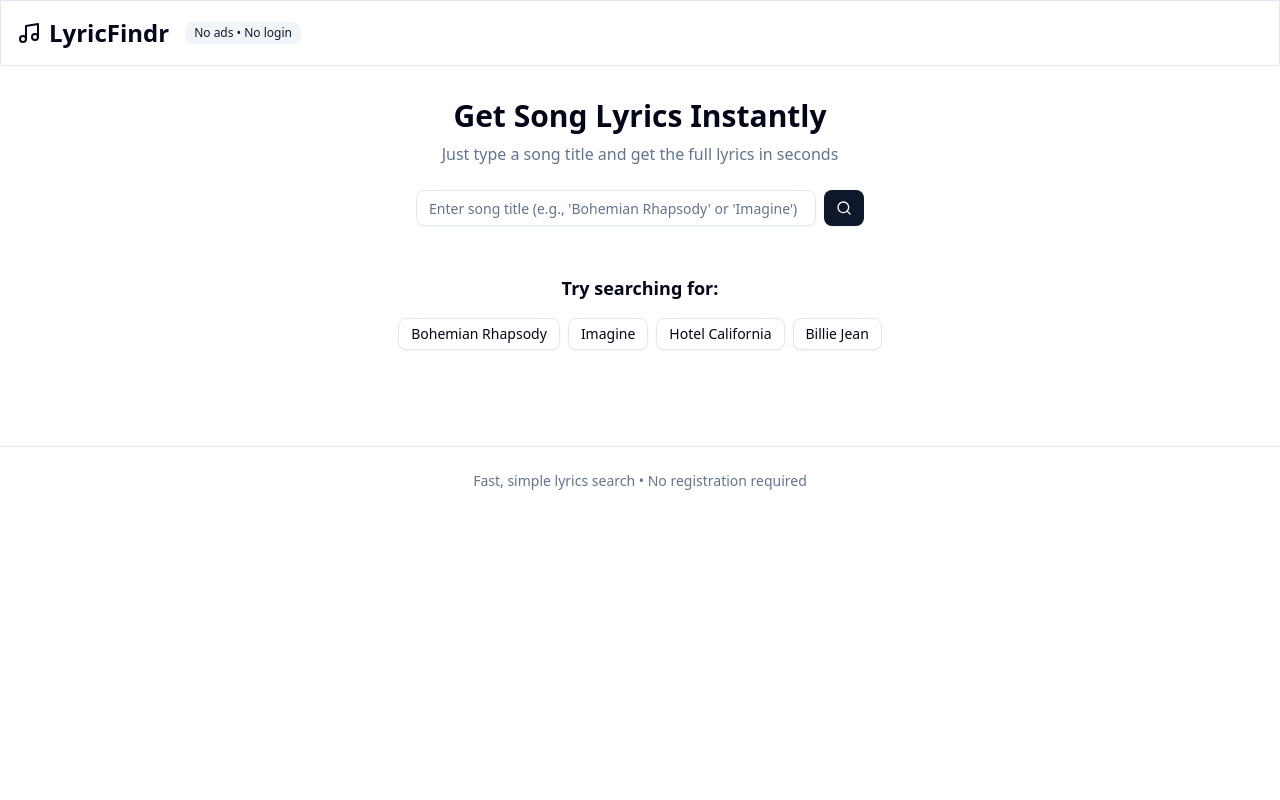
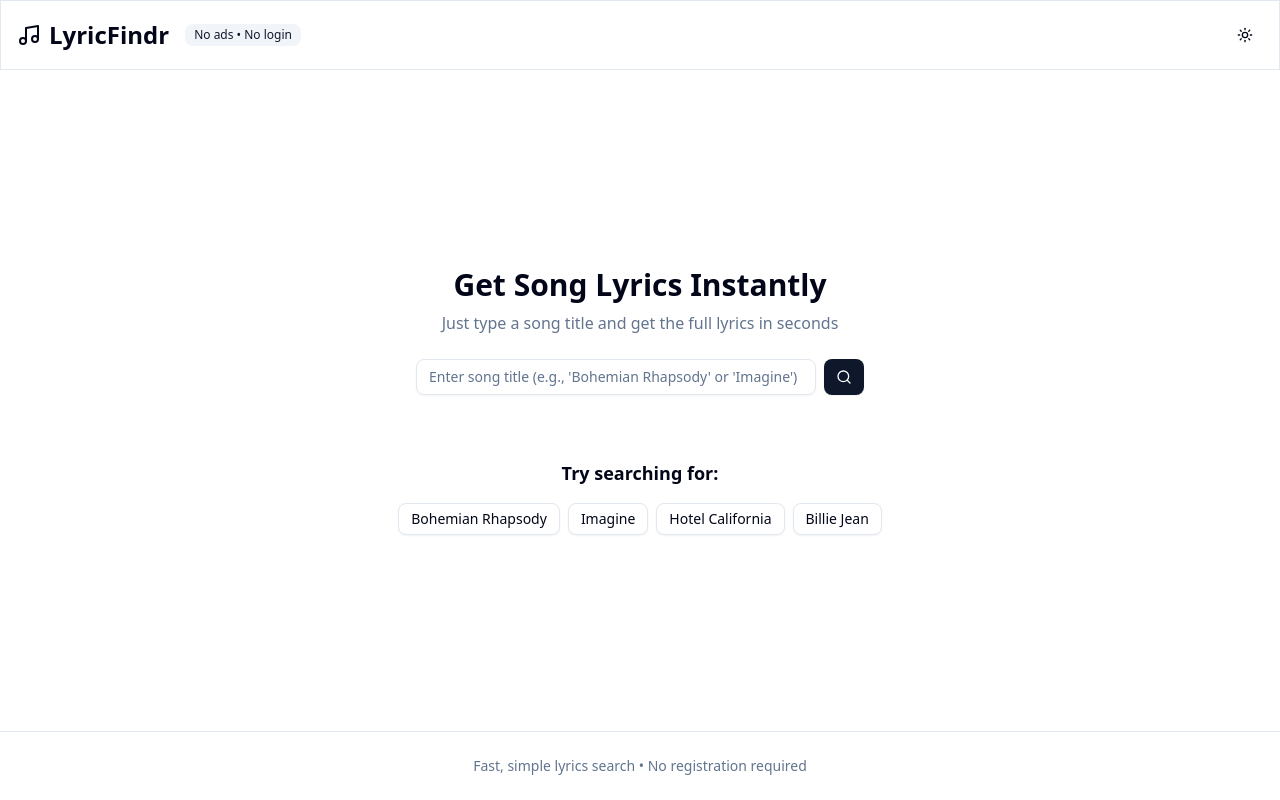
Before and after one commit to PragTheDev/LyricFindr, a Next.js app: page / in a window 1280 px wide. Built offline with nearby package versions, Linux system fonts and the light colour scheme.

Commit message:
Dark Mode, bug fix

```diff
--- a/app/layout.js
+++ b/app/layout.js
@@ -1,5 +1,6 @@
 import { Geist, Geist_Mono } from "next/font/google";
 import "./globals.css";
+import { ThemeProvider } from "@/components/theme-provider";
 
 const geistSans = Geist({
   variable: "--font-geist-sans",
@@ -22,7 +23,14 @@
       <body
         className={`${geistSans.variable} ${geistMono.variable} antialiased`}
       >
-        {children}
+        <ThemeProvider
+          attribute="class"
+          defaultTheme="system"
+          enableSystem
+          disableTransitionOnChange
+        >
+          {children}
+        </ThemeProvider>
       </body>
     </html>
   );
--- a/app/page.js
+++ b/app/page.js
@@ -3,13 +3,14 @@
 import { Card, CardContent, CardHeader, CardTitle } from "@/components/ui/card";
 import { Badge } from "@/components/ui/badge";
 import { Music, Search } from "lucide-react";
+import { ThemeToggle } from "@/components/theme-toggle";
 
 export default function Home() {
   return (
-    <div className="min-h-screen bg-background min-w-[340px]">
-
+    <div className="min-h-screen bg-background min-w-[340px] flex flex-col">
       <header className="border">
         <div className="container mx-auto px-4 py-4">
+          <div className="flex items-center justify-between">
             <div className="flex items-center gap-2">
               <Music className="w-6 h-6" />
               <h1 className="text-2xl font-bold">LyricFindr</h1>
@@ -17,13 +18,13 @@
                 No ads • No login
               </Badge>
             </div>
+            <ThemeToggle />
+          </div>
         </div>
       </header>
 
-
-      <main className="container mx-auto px-4 py-8 max-w-4xl">
-
-        <div className="text-center mb-8">
+      <main className="container mx-auto px-4 py-8 max-w-4xl flex-1 flex flex-col justify-center">
+        <div className="text-center mb-16">
           <h2 className="text-3xl font-bold mb-2">Get Song Lyrics Instantly</h2>
           <p className="text-muted-foreground mb-6">
             Just type a song title and get the full lyrics in seconds
@@ -40,8 +41,7 @@
           </div>
         </div>
 
-
-        <div className="text-center mt-12">
+        <div className="text-center">
           <h3 className="text-lg font-semibold mb-4">Try searching for:</h3>
           <div className="flex flex-wrap gap-2 justify-center">
             <Button variant="outline" size="sm">
@@ -60,8 +60,7 @@
         </div>
       </main>
 
-
-      <footer className="border-t mt-16">
+      <footer className="border-t">
         <div className="container mx-auto px-4 py-6 text-center text-sm text-muted-foreground">
           <p>Fast, simple lyrics search • No registration required</p>
         </div>
--- /dev/null
+++ b/components/theme-provider.jsx
@@ -0,0 +1,18 @@
+"use client";
+
+import * as React from "react";
+import { ThemeProvider as NextThemesProvider } from "next-themes";
+
+export function ThemeProvider({ children, ...props }) {
+  const [mounted, setMounted] = React.useState(false);
+
+  React.useEffect(() => {
+    setMounted(true);
+  }, []);
+
+  if (!mounted) {
+    return <>{children}</>;
+  }
+
+  return <NextThemesProvider {...props}>{children}</NextThemesProvider>;
+}
--- /dev/null
+++ b/components/theme-toggle.jsx
@@ -0,0 +1,32 @@
+"use client";
+
+import * as React from "react";
+import { Moon, Sun } from "lucide-react";
+import { useTheme } from "next-themes";
+
+import { Button } from "@/components/ui/button";
+
+export function ThemeToggle() {
+  const { theme, setTheme } = useTheme();
+  const [mounted, setMounted] = React.useState(false);
+
+  React.useEffect(() => {
+    setMounted(true);
+  }, []);
+
+  if (!mounted) {
+    return null;
+  }
+
+  return (
+    <Button
+      variant="ghost"
+      size="icon"
+      onClick={() => setTheme(theme === "light" ? "dark" : "light")}
+    >
+      <Sun className="h-[1.2rem] w-[1.2rem] rotate-0 scale-100 transition-all dark:-rotate-90 dark:scale-0" />
+      <Moon className="absolute h-[1.2rem] w-[1.2rem] rotate-90 scale-0 transition-all dark:rotate-0 dark:scale-100" />
+      <span className="sr-only">Toggle theme</span>
+    </Button>
+  );
+}
--- a/package.json
+++ b/package.json
@@ -14,6 +14,7 @@
     "clsx": "^2.1.1",
     "lucide-react": "^0.525.0",
     "next": "15.3.5",
+    "next-themes": "^0.4.6",
     "react": "^19.0.0",
     "react-dom": "^19.0.0",
     "tailwind-merge": "^3.3.1"
```
Also changed, not shown: 1 other file (tests, documents, lock files or other folders). Lines whose indentation alone changed are shown as unchanged.
